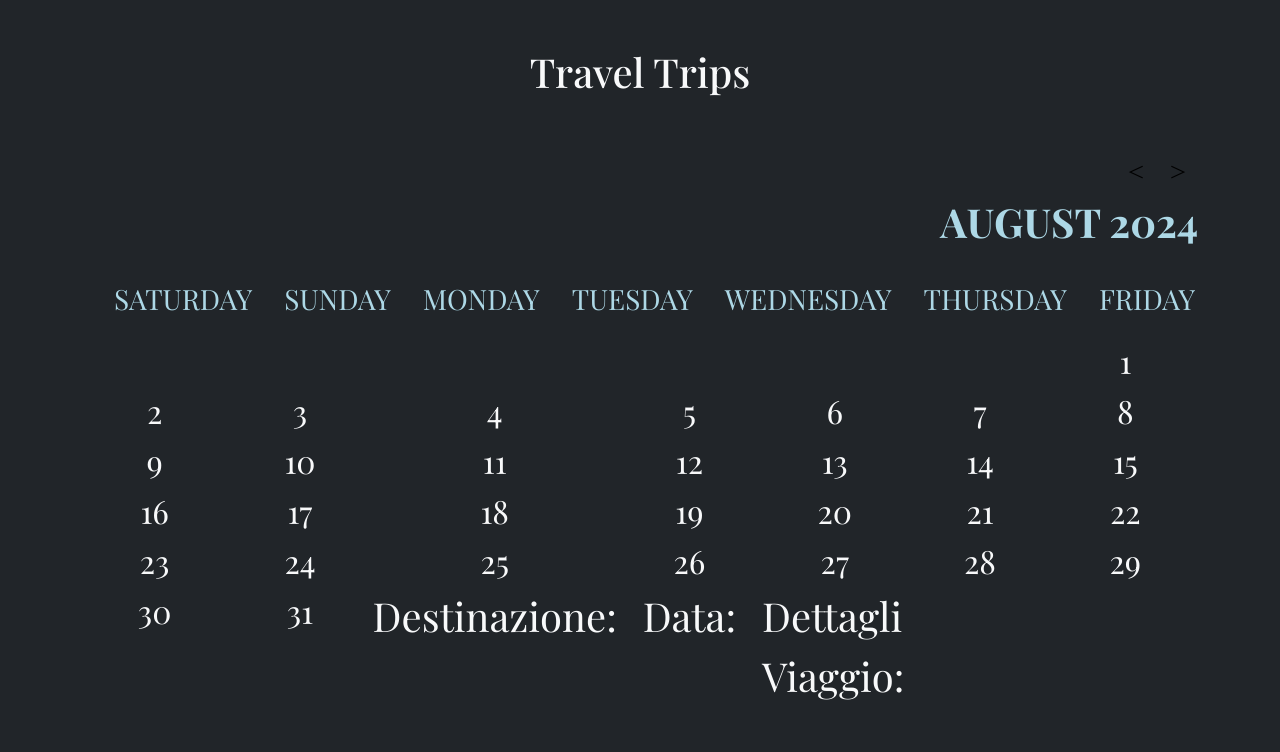
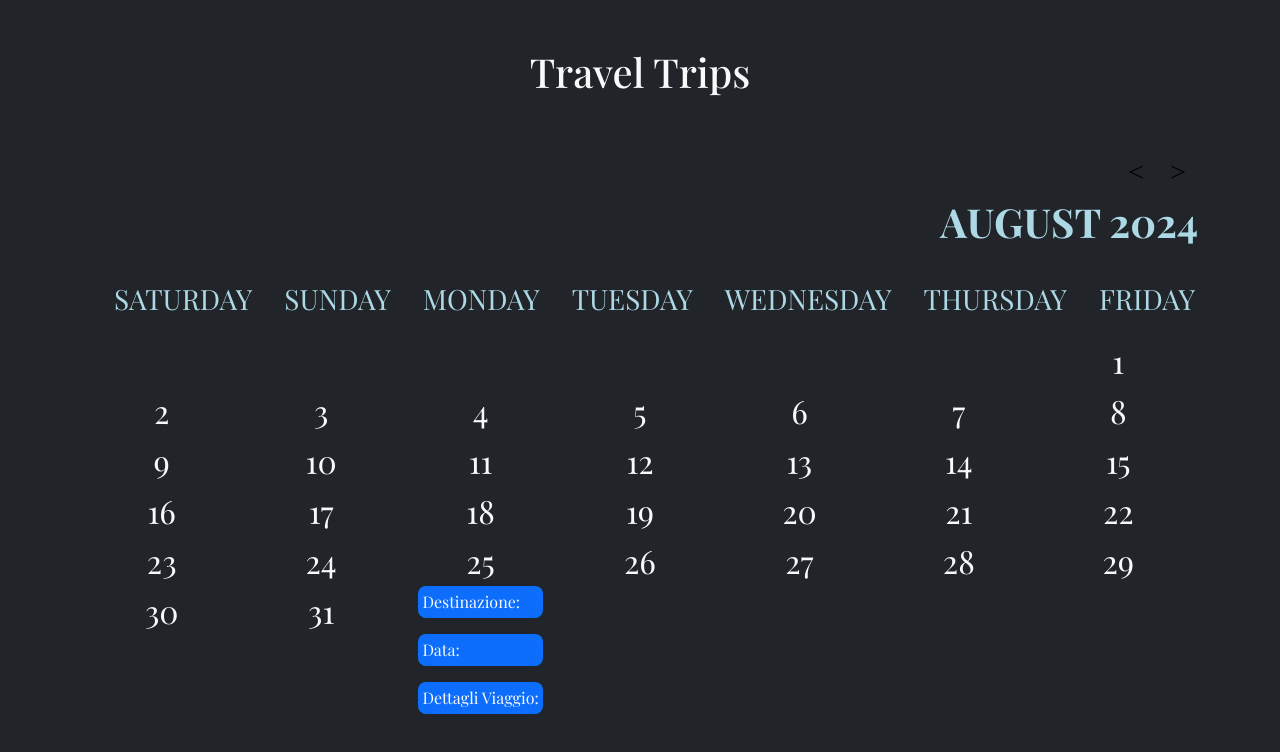
Before and after one commit to federicomanni97/travel-app, a Vue app: page / in a window 1280 px wide. Shown: the top 752 px of the page. Built offline with nearby package versions, Linux system fonts and the light colour scheme; a web font is replaced by a local one.

Commit message:
style details

```diff
--- a/src/components/CalendarComponent.vue
+++ b/src/components/CalendarComponent.vue
@@ -17,9 +17,11 @@
          :key="`day-${index}`" @click="() => toggleModal('buttonTrigger')">
              {{ day.number }}
          </li>
-            <span>Destinazione: {{ Destination }}</span>
-            <span>Data: {{ Dates }}</span>
-            <span>Dettagli Viaggio: {{ TripDetails }}</span>
+         <div class="fs-6">
+            <p class="bg-primary rounded-3 p-1">Destinazione: {{ Destination }}</p>
+            <p class="bg-primary rounded-3 p-1">Data: {{ Dates }}</p>
+            <p class="bg-primary rounded-3 p-1">Dettagli Viaggio: {{ TripDetails }}</p>
+         </div>
      </ul>
  </div>
  <div>
```
Lines whose indentation alone changed are shown as unchanged.
